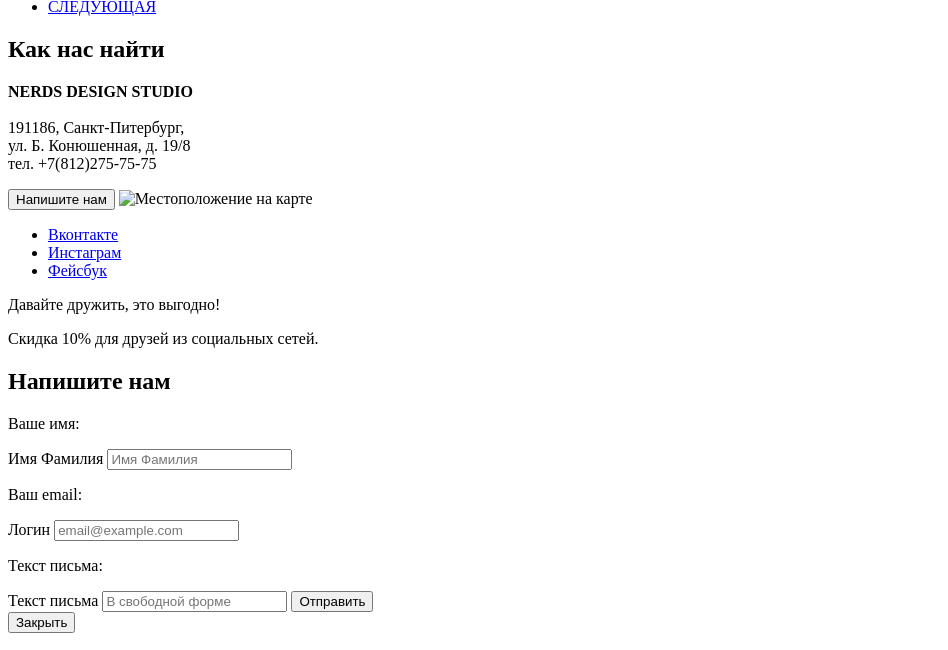
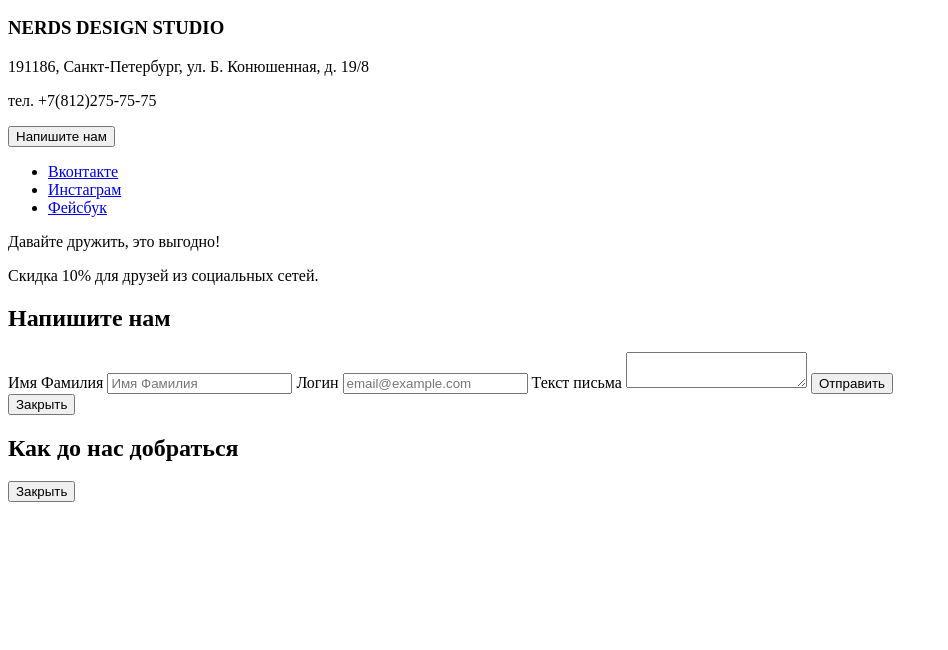
Before and after one commit to Caxapok48/1617063-nerds-30, a plain HTML site: page catalog.html in a window 1280 px wide. Shown: the part 1252-1902 px from the top of the page, without its empty margins (0-948 px from the left). After the commit the page ends 1762 px from the top, so only its background shows below. Drawn offline with Linux system fonts and the light colour scheme.

Commit message:
Корректирует каталог

```diff
--- a/catalog.html
+++ b/catalog.html
@@ -11,17 +11,16 @@
           <img src="img/index-logo.svg" width="000" height="000" alt="Логотип дизайн студии «Нердс»">
         </a>
         <ul class="site-navigation">
-          <li><a href="index.html"></a>Студия</li>
-          <li><a href="blank.html"></a>Клиенты</li>
-          <li><a href="#"></a>Магазины</li>
-          <li><a href="blank.html"></a>Контакты</li>
+          <li><a href="index.html">Студия</a></li>
+          <li><a href="blank.html">Клиенты</a></li>
+          <li><a href="#">Магазины</a></li>
+          <li><a href="blank.html">Контакты</a></li>
         </ul>
         <a href="blank.html">Корзина</a>
       </nav>>
     </header>
     <main>
       <h1>Магазин готовых шаблонов</h1>
-
       <section>
         <h2>Фильтр товаров</h2>
         <form method="get" action="#">
@@ -85,10 +84,8 @@
             <img src="img/product-1.jpg" width="000" height="000" alt="SEDONA">
             </a>
           </p>
-
         <p>SEDONA</p>
-      <p>Информационный сайт<br>
-         для туристов</p>
+        <p>Информационный сайт для туристов</p>
         <p>
           <button type="button">9 900</button>
         </p>
@@ -117,7 +114,6 @@
           <img src="img/product-6.jpg" width="000" height="000" alt="KVAST">
           </a>
         </p>
-
         <ul>
           <li><a>1</a></li>
           <li><a href="#">2</a></li>
@@ -126,18 +122,20 @@
         </ul>
       </section>
     </main>
-
     <footer class="main-footer">
-      <h2>Как нас найти</h2>
-      <p><b>NERDS DESIGN STUDIO</b><br>
-        <br>
-         191186, Санкт-Питербург,<br>
+      <div>
+        <section>
+          <h3>NERDS DESIGN STUDIO</h3>
+          <p>
+            191186, Санкт-Петербург,
             ул. Б. Конюшенная, д. 19/8
-        <br>
+          </p>
+          <p>
             тел. +7(812)275-75-75
           </p>
           <button type="button">Напишите нам</button>
-      <img src="img-maps.jpg" width="000" height="000" alt="Местоположение на карте">
+        </section>
+      </div>
       <ul>
         <li><a href="#">Вконтакте</a></li>
         <li><a href="#">Инстаграм</a></li>
@@ -148,26 +146,18 @@
     </footer>
     <section>
       <h2>Напишите нам</h2>
-      <p>Ваше имя:</p>
       <form action="#" method="get">
-        <label for="name-name">Имя Фамилия</label>
-        <input id="name-name" type="text" name="text" placeholder="Имя Фамилия">
-      </form>
+        <label for="name">Имя Фамилия</label>
+        <input id="name" type="text" name="name" placeholder="Имя Фамилия">
 
-      <p>Ваш email:</p>
-      <form action="#" method="get">
-        <label for="login-login">Логин</label>
-        <input id="login-login" type="email" name="login" placeholder="email@example.com">
-      </form>
+        <label for="login">Логин</label>
+        <input id="login" type="email" name="login" placeholder="email@example.com">
 
-      <p>Текст письма:</p>
-      <form action="#" method="get">
-        <label for="text-text">Текст письма</label>
-        <input id="text-text" type="text" name="text" placeholder="В свободной форме">
-
+        <label for="text">Текст письма</label>
+        <textarea id="text" type="text" name="text" placeholder="В свободной форме">
+        </textarea>
         <button type="submit">Отправить</button>
       </form>
-
       <button type="button">Закрыть</button>
     </section>
 
```
Lines whose indentation alone changed are shown as unchanged.
